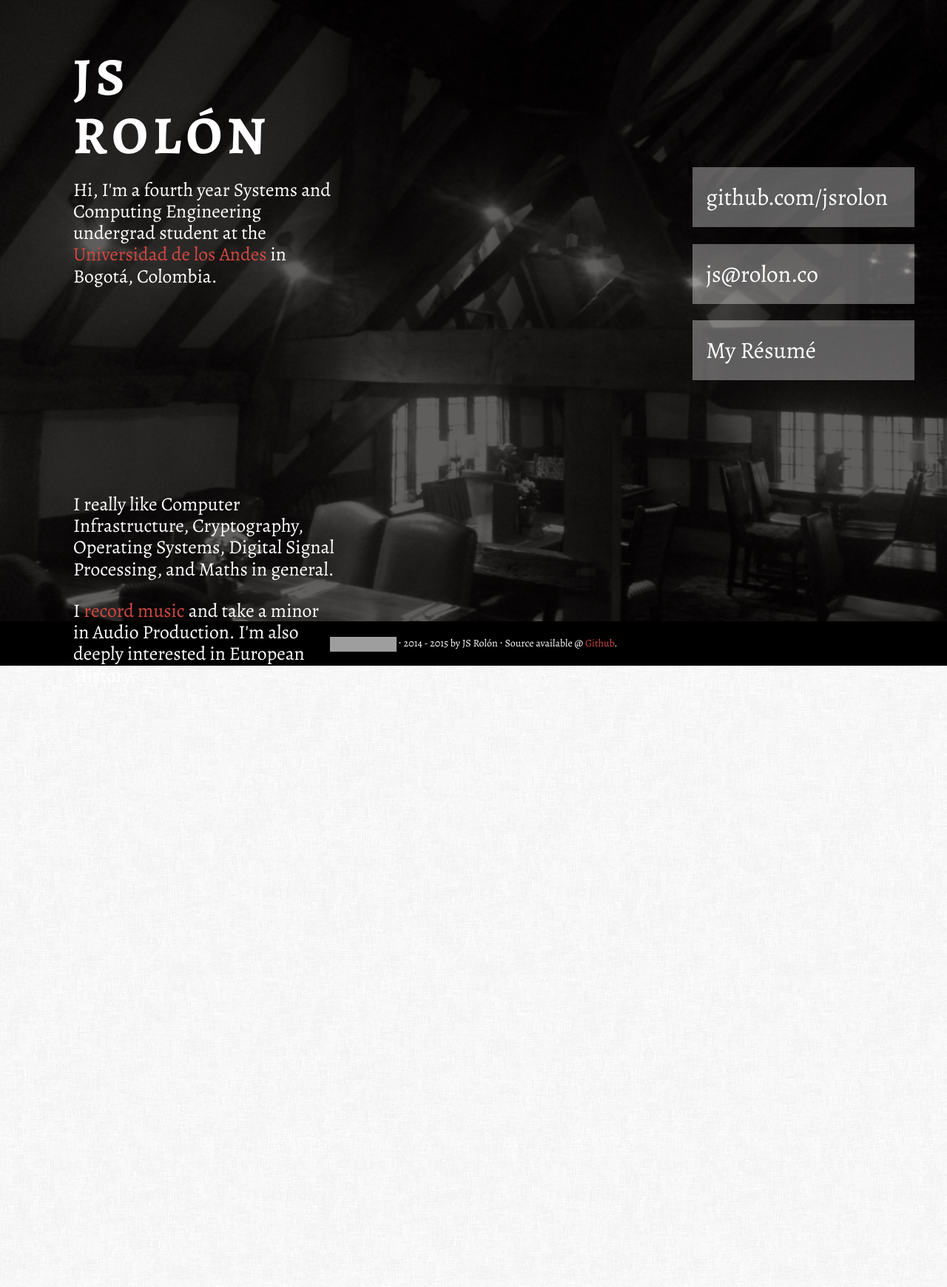
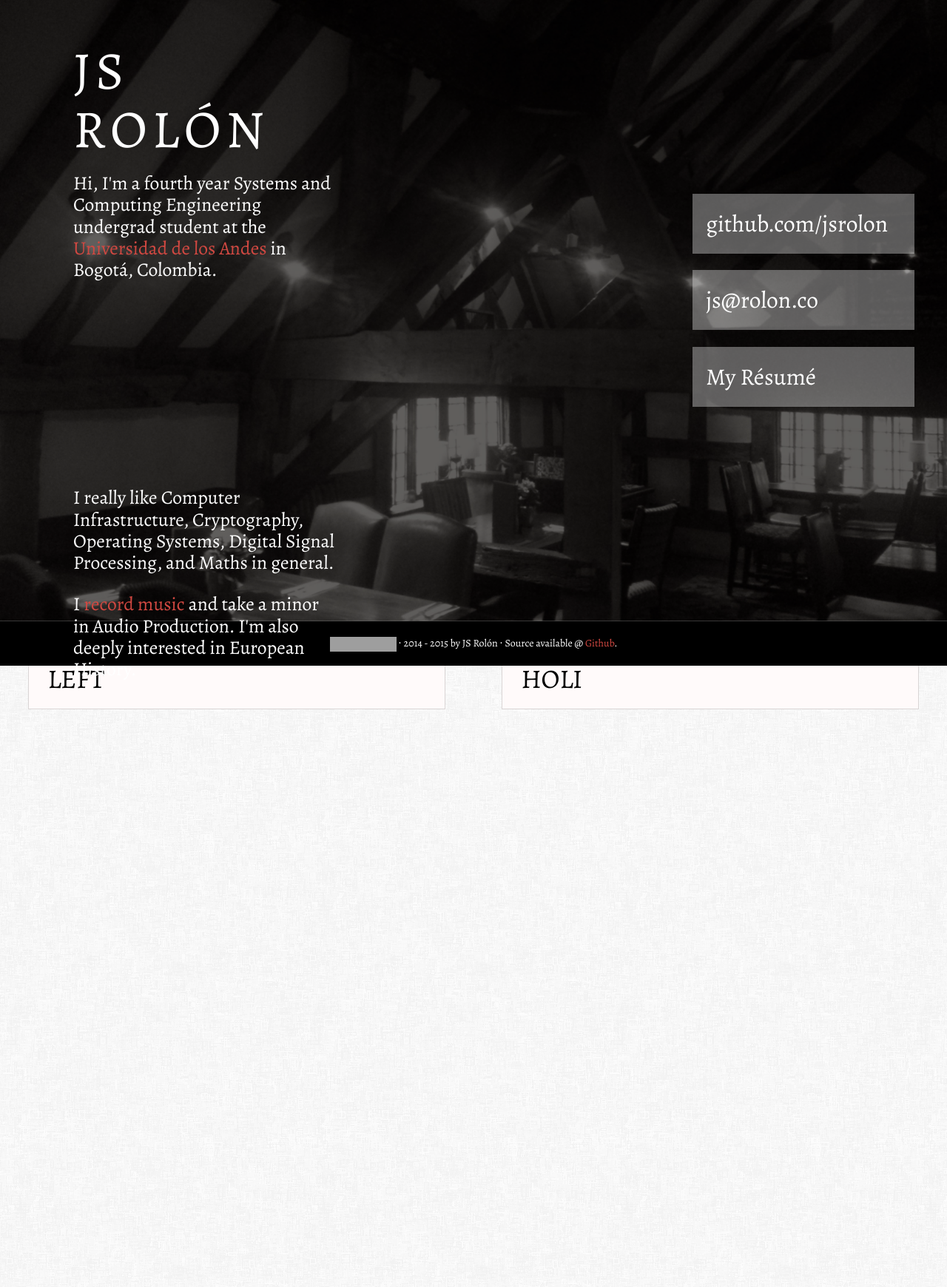
Before and after one commit to jsrolon/jsrolon.github.io, a Jekyll site: the page built from index.html, in a window 1280 px wide. Shown: the whole page at 74% size. Built offline with Jekyll 4.4.1, drawn with Linux system fonts in a browser that asks for light colours; the list of posts is cut into pages by our own code; grey boxes are pictures that could not be loaded.

Commit message:
footer border, second section columns

```diff
--- a/css/style.scss
+++ b/css/style.scss
@@ -39,6 +39,28 @@ ul {
 
 	background: url(../img/pub.jpg) no-repeat center center fixed;
 	background-size: cover;
+
+	.column {
+		text-align: center;
+		padding: 1rem 2.5rem;
+
+		width: calc( 40% - 5rem);
+		margin: auto;
+
+		color: white;
+	}
+
+	.column.left {
+		line-height: 1vmin;
+
+		text-align: left;
+		float: left;
+	}
+
+	.column.right {
+		float: right;
+		text-align: justify;
+	}
 }
 
 .hero::after {
@@ -57,7 +79,7 @@ ul {
 	position: absolute;
 	left: 0px;
 	right: 0px;
-	top: 3%;
+	top: 2%;
 	text-align: center;
 }
 
@@ -71,7 +93,7 @@ ul {
 
 .hero-content h1 {
 	font-size: 8vmin;
-	font-weight: 700;
+	font-weight: 400;
 	letter-spacing: 0.75vmin;
 	margin-bottom: 2vmin;
 }
@@ -136,18 +158,21 @@ p {
 *******************/
 
 .blog-content {
-	min-height: calc(100vh - 20px);
+	min-height: 100vh;
 	position: relative;
-}
 
 	.column {
+		border: 1px solid rgba(0,0,0,0.15);
 		text-align: center;
 		padding: 1rem 2.5rem;
 
-	width: calc( 40% - 5rem);
-	margin: auto;
+		background-color: rgb(255,250,250);
 
-	color: white;
+		width: calc(50% - 6vw);
+		margin-left: 3vw;
+		margin-right: 3vw;
+
+		color: black;
 	}
 
 	.column.left {
@@ -159,11 +184,19 @@ p {
 
 	.column.right {
 		float: right;
-	text-align: justify;
+		text-align: left;
+	}
+}
+
+.blog-content-wrapper {
+	position: absolute;
+	width: 100%;
+
+	margin-top: 3vh;
 }
 
 .contact-list {
-	margin-top: 45%;
+	margin-top: 22.5vmin;
 	margin-left: 12vmin;
 	width: 85%;
 	display: inline-block;
@@ -202,6 +235,8 @@ p {
 	position: fixed;
 
 	width: 100%;
+
+	border-top: 1px solid rgba(255,255,255,0.5);
 }
 
 footer {
--- a/index.html
+++ b/index.html
@@ -28,7 +28,12 @@ title: Home
 </div>
 
 <div class="blog-content">
-<h1>HOLI</h1>
+<div class="blog-content-wrapper">
+  <div class="column left">
+  <h1>LEFT</h1>
+</div>
+<div class="column right">
+  <h1>HOLI</h1>
   <ul>
       {% for post in site.posts %}
         <li>
@@ -41,3 +46,5 @@ title: Home
       {% endfor %}
     </ul>
 </div>
+</div>
+</div>
```
Lines whose indentation alone changed are shown as unchanged.
